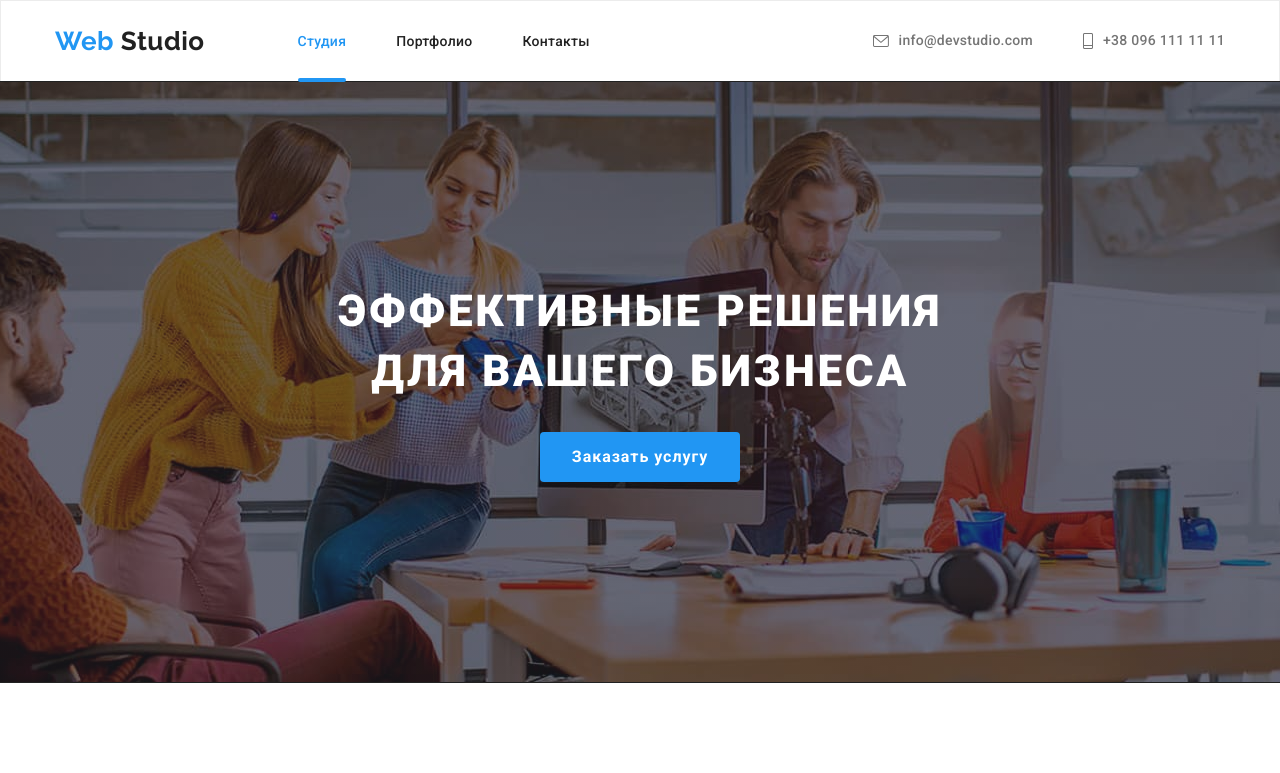
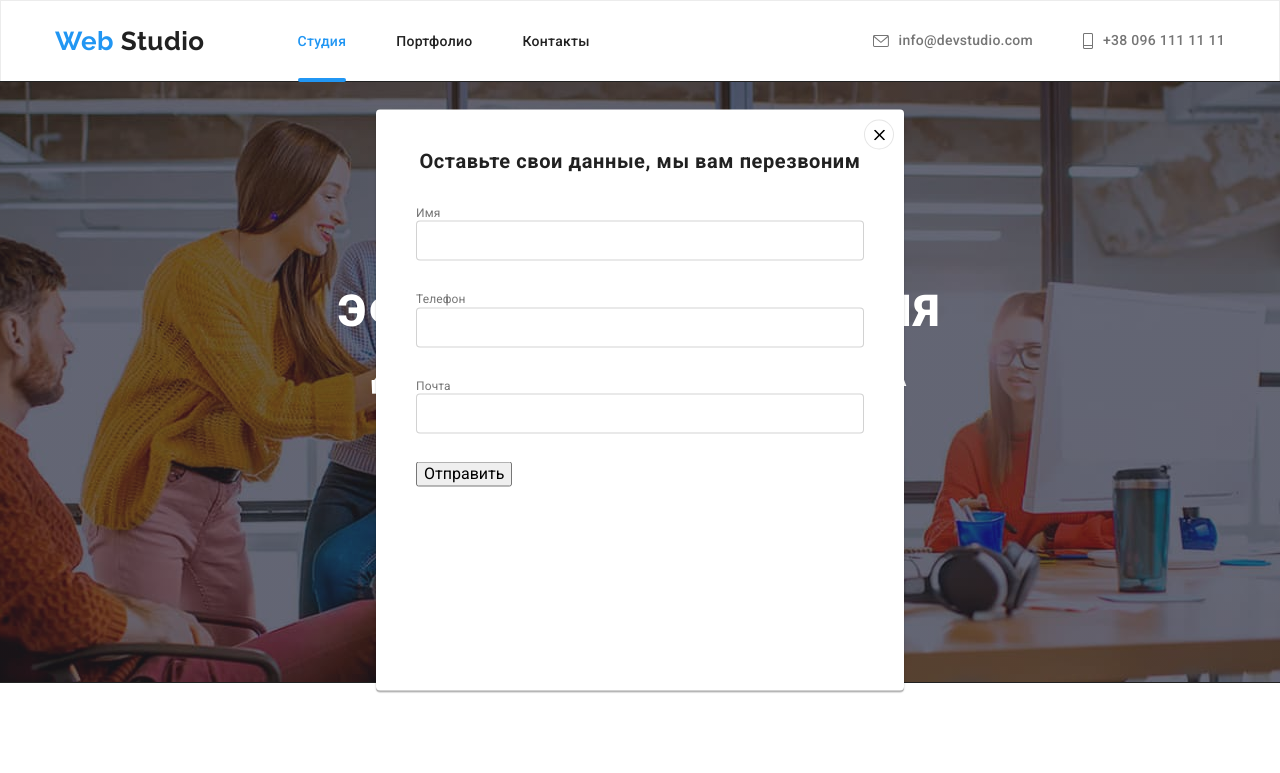
Before and after one commit to Yevhen777/goit-markup-hw-06, a plain HTML site: page index.html in a window 1280 px wide. Shown: the top 773 px of the page. Drawn offline with nearby package versions, Linux system fonts and the light colour scheme.

Commit message:
home work 6

```diff
--- a/css/styles.css
+++ b/css/styles.css
@@ -1043,3 +1043,45 @@ display: block;
 	opacity: 0;
 	pointer-events: none;
 }
+.modal-title {
+font-weight: 700;
+font-size: 20px;
+line-height: 1,15;
+text-align: center;
+letter-spacing: 0.03em;
+color: var(--text-color-main);
+margin-bottom: 30px;
+}
+
+.modal {
+	padding: 40px;
+}
+.modal-input {
+width: 448px;
+height: 40px;
+margin-bottom: 28px;
+border: 1px solid rgba(33, 33, 33, 0.2);
+box-sizing: border-box;
+border-radius: 4px;
+}
+.label-text  {
+font-size: 12px;
+line-height: 1.16;
+letter-spacing: 0.01em;
+color: var(--text-color-secondary);
+margin-bottom: 4px;
+}
+.label-tel {
+font-size: 12px;
+line-height: 1.16;
+letter-spacing: 0.01em;
+color: var(--text-color-secondary);
+margin-bottom: 4px;
+}
+.label-email {
+font-size: 12px;
+line-height: 1.16;
+letter-spacing: 0.01em;
+color: var(--text-color-secondary);
+margin-bottom: 4px;
+}
--- a/index.html
+++ b/index.html
@@ -430,13 +430,31 @@
 				</div>
 			</div>
 		</footer>
-		<div class="backdrop is-hidden" data-modal>
+		<!-- <div class="backdrop is-hidden" data-modal> -->
 			<div class="modal">
 				<button type="button" class="modal-close" data-modal-close>
 					<svg class="icon-closeblack" width="11" height="11">
 						<use href="./images/icons.svg#icon-closeblack"></use>
 					</svg>
 				</button>
+				<p class="modal-title">Оставьте свои данные, мы вам перезвоним</p>
+				<form action="#" class="modal-form"></form>
+
+				<div class="user-name-box">
+				<label for="user-name" class="label-text">Имя</label>
+				<input type="text" name="user-name" class="modal-input" id="user-name" >
+				</div>
+
+				<div class="user-name-box">
+				<label for="user-tel" class="label-tel">Телефон</label>
+				<input type="text" name="user-tel" class="modal-input" id="user-tel" >
+				</div>
+
+				<div class="user-name-box">
+				<label for="user-email" class="label-email">Почта</label>
+				<input type="text" name="user-email" class="modal-input" id="user-email" >
+				<button type="submit">Отправить</button>
+				</div>
 			</div>
 		</div>
 
```
